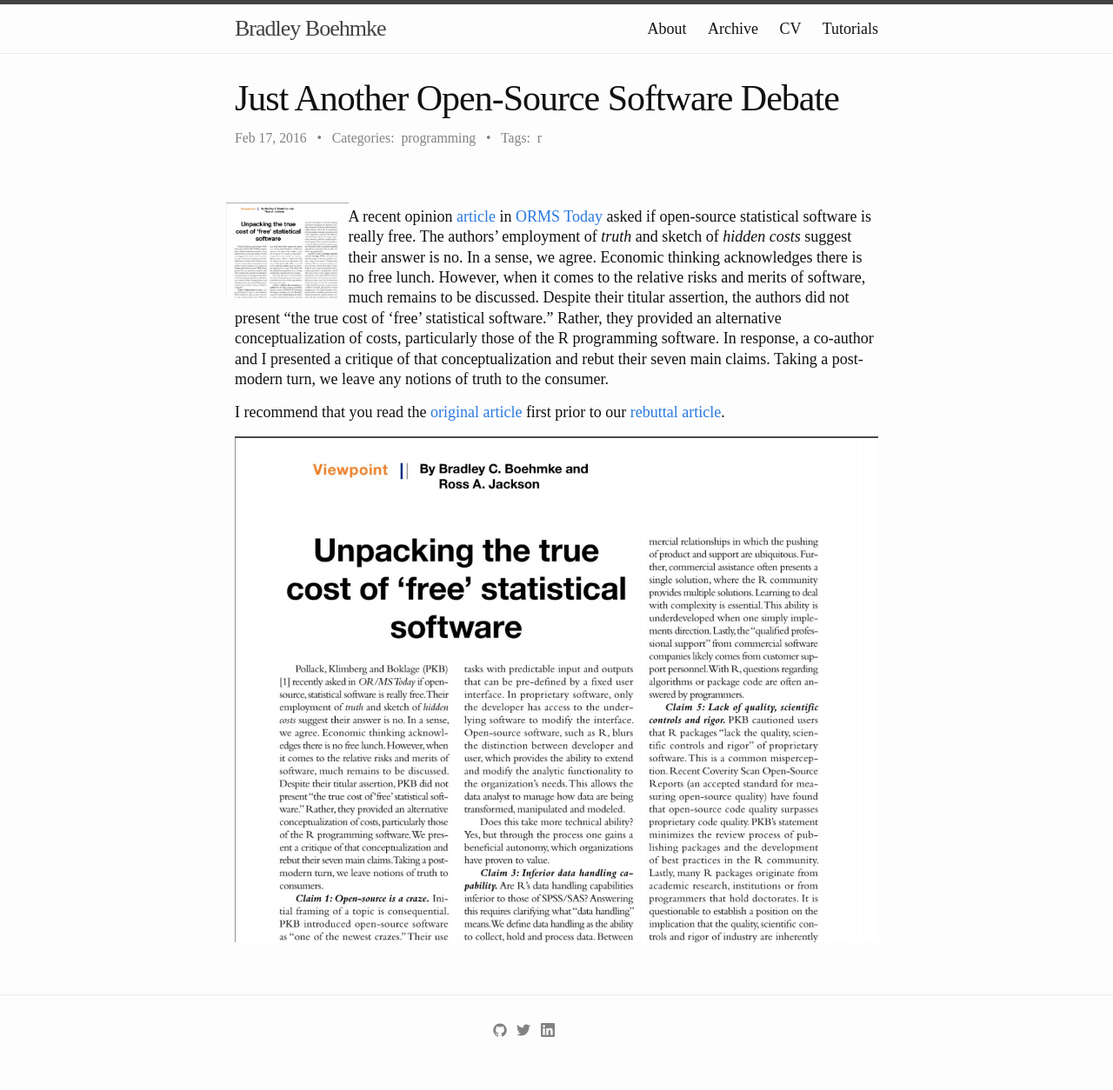
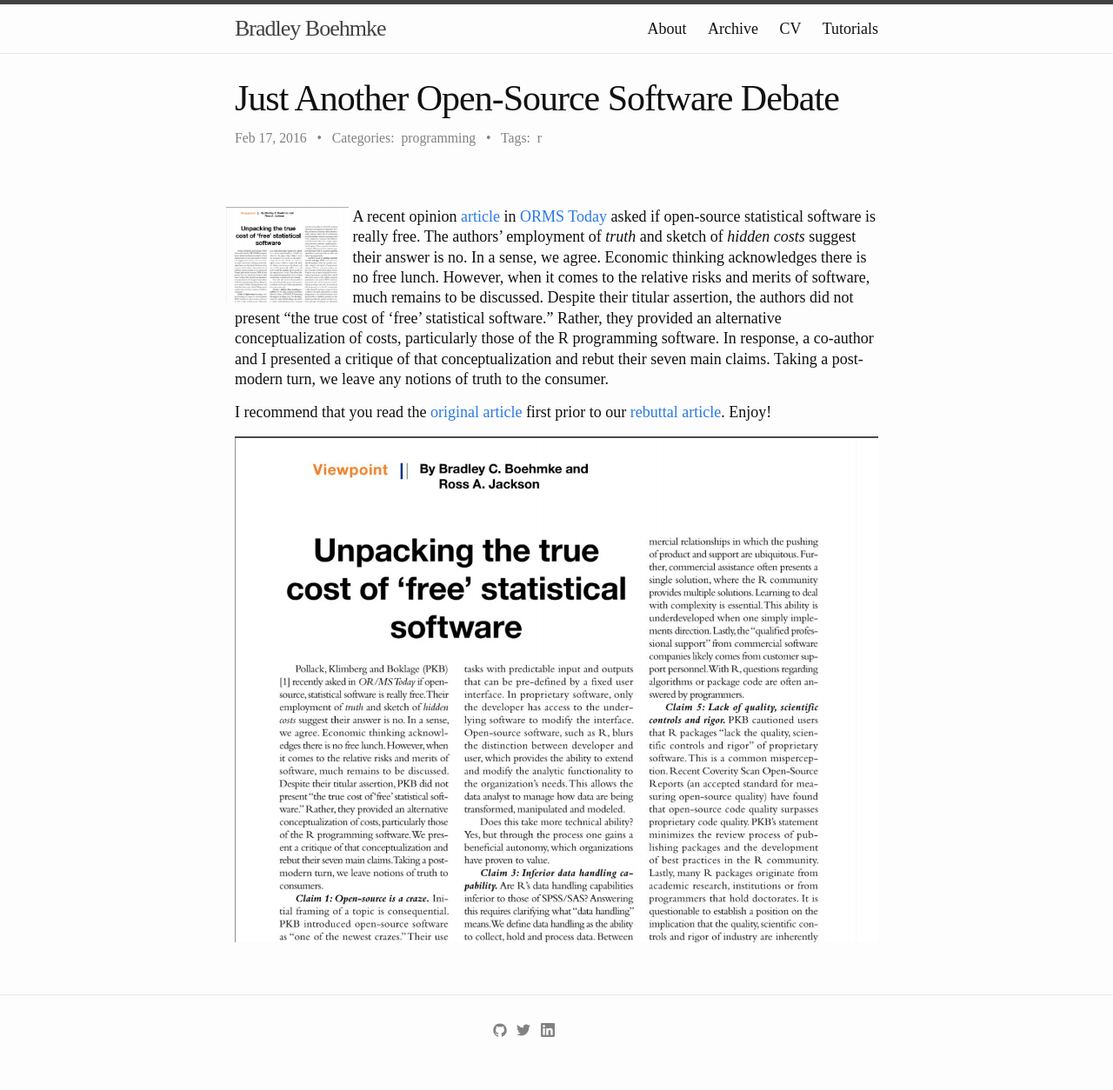
Before and after one commit to bradleyboehmke/bradleyboehmke, a Jekyll site: the page built from _posts/2016-02-17-just-another-open-source-software-debate.md, in a window 1280 px wide. Shown: the whole page at 87% size. Built offline with Jekyll 4.4.1, drawn with Linux system fonts in a browser that asks for light colours.

Commit message:
adjusting image

```diff
--- a/_posts/2016-02-17-just-another-open-source-software-debate.md
+++ b/_posts/2016-02-17-just-another-open-source-software-debate.md
@@ -1,15 +1,15 @@
 ---
 layout: post
 title:  Just Another Open-Source Software Debate
-date: 2016-02-17 22:29:24
+date: 2016-02-17 22:31:04
 published: true
 tags: [r]
 categories: [programming]
 ---
 
-<a href="http://bradleyboehmke.github.io/2016/01/scraping-via-apis.html"><img src="http://bradleyboehmke.github.io/figure/source/just-another-open-source-software-debate/2016-02-17-just-another-open-source-software-debate/ORMSToday_article.png" alt="ORMS Today article" style="float:left; margin:-5px 0px -5px -10px; width: 19%; height: 19%;"></a>
+<a href="http://bradleyboehmke.github.io/2016/01/scraping-via-apis.html"><img src="http://bradleyboehmke.github.io/figure/source/just-another-open-source-software-debate/2016-02-17-just-another-open-source-software-debate/ORMSToday_article.png" alt="ORMS Today article" style="float:left; margin: 0px 5px -5px -10px; width: 19%; height: 19%;"></a>
 A recent opinion [article](https://www.dropbox.com/s/ej229r8oypj46le/Original%20Article%20by%20PKB.pdf?dl=0) in [ORMS Today](https://www.informs.org/ORMS-Today) asked if open-source statistical software is really free. The authors' employment of *truth* and sketch of *hidden costs* suggest their answer is no. In a sense, we agree. Economic thinking acknowledges there is no free lunch. However, when it comes to the relative risks and merits of software, much remains to be discussed. Despite their titular assertion, the authors did not present "the true cost of 'free' statistical software." Rather, they provided an alternative conceptualization of costs, particularly those of the R programming software. In response, a co-author and I presented a critique of that conceptualization and rebut their seven main claims. Taking a post-modern turn, we leave any notions of truth to the consumer.<!--more-->
 
-I recommend that you read the [original article](https://www.dropbox.com/s/ej229r8oypj46le/Original%20Article%20by%20PKB.pdf?dl=0) first prior to our [rebuttal article](https://www.dropbox.com/s/xgy0uwyh67zovhb/Published%20Version.pdf?dl=0).
+I recommend that you read the [original article](https://www.dropbox.com/s/ej229r8oypj46le/Original%20Article%20by%20PKB.pdf?dl=0) first prior to our [rebuttal article](https://www.dropbox.com/s/xgy0uwyh67zovhb/Published%20Version.pdf?dl=0). Enjoy!
 
 [![Final Graphic](http://bradleyboehmke.github.io/figure/source/just-another-open-source-software-debate/2016-02-17-just-another-open-source-software-debate/ORMSToday_article.png)](https://www.dropbox.com/s/xgy0uwyh67zovhb/Published%20Version.pdf?dl=0)
--- a/_source/just-another-open-source-software-debate/2016-02-17-just-another-open-source-software-debate.Rmd
+++ b/_source/just-another-open-source-software-debate/2016-02-17-just-another-open-source-software-debate.Rmd
@@ -7,9 +7,9 @@ tags: [r]
 categories: [programming]
 ---
 
-<a href="http://bradleyboehmke.github.io/2016/01/scraping-via-apis.html"><img src="http://bradleyboehmke.github.io/figure/source/just-another-open-source-software-debate/2016-02-17-just-another-open-source-software-debate/ORMSToday_article.png" alt="ORMS Today article" style="float:left; margin:-5px 0px -5px -10px; width: 19%; height: 19%;"></a>
+<a href="http://bradleyboehmke.github.io/2016/01/scraping-via-apis.html"><img src="http://bradleyboehmke.github.io/figure/source/just-another-open-source-software-debate/2016-02-17-just-another-open-source-software-debate/ORMSToday_article.png" alt="ORMS Today article" style="float:left; margin: 0px 5px -5px -10px; width: 19%; height: 19%;"></a>
 A recent opinion [article](https://www.dropbox.com/s/ej229r8oypj46le/Original%20Article%20by%20PKB.pdf?dl=0) in [ORMS Today](https://www.informs.org/ORMS-Today) asked if open-source statistical software is really free. The authors' employment of *truth* and sketch of *hidden costs* suggest their answer is no. In a sense, we agree. Economic thinking acknowledges there is no free lunch. However, when it comes to the relative risks and merits of software, much remains to be discussed. Despite their titular assertion, the authors did not present "the true cost of 'free' statistical software." Rather, they provided an alternative conceptualization of costs, particularly those of the R programming software. In response, a co-author and I presented a critique of that conceptualization and rebut their seven main claims. Taking a post-modern turn, we leave any notions of truth to the consumer.<!--more-->
 
-I recommend that you read the [original article](https://www.dropbox.com/s/ej229r8oypj46le/Original%20Article%20by%20PKB.pdf?dl=0) first prior to our [rebuttal article](https://www.dropbox.com/s/xgy0uwyh67zovhb/Published%20Version.pdf?dl=0).
+I recommend that you read the [original article](https://www.dropbox.com/s/ej229r8oypj46le/Original%20Article%20by%20PKB.pdf?dl=0) first prior to our [rebuttal article](https://www.dropbox.com/s/xgy0uwyh67zovhb/Published%20Version.pdf?dl=0). Enjoy!
 
 [![Final Graphic](http://bradleyboehmke.github.io/figure/source/just-another-open-source-software-debate/2016-02-17-just-another-open-source-software-debate/ORMSToday_article.png)](https://www.dropbox.com/s/xgy0uwyh67zovhb/Published%20Version.pdf?dl=0)
```
